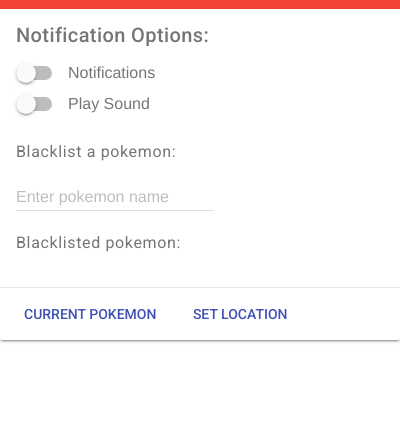
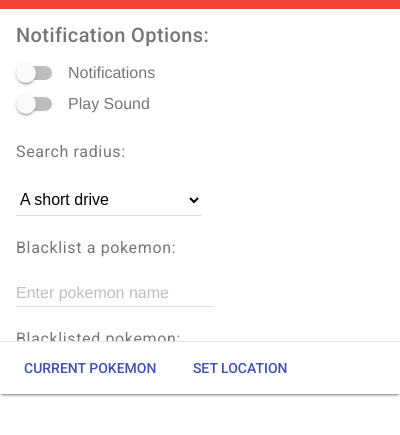
Before and after one commit to KevinMcIntyre/pokemon-go-notifications, a browser extension: page app/popup.html in a window 400 px wide. Both pictures are taken after a click on the link "NOTIFICATION OPTIONS". Shown: the part 51-486 px from the top of the page. Drawn offline with Linux system fonts and the light colour scheme; files that its build step writes are made by us from their sources; files whose address does not match are found by name.

Commit message:
Designed search radius input

```diff
--- a/app/popup.html
+++ b/app/popup.html
@@ -66,6 +66,22 @@
         </label>
       </div>
       <div>
+        <h6 id="search-radius-header">Search radius:</h6>
+        <div class="mdl-tooltip" for="search-radius-header">
+          You will not receive notifications for pokemon outside the specified search radius
+        </div>
+        <div class="search-radius-input-container">
+          <div class="mdl-textfield mdl-js-textfield blacklist-pokemon-input search-radius-input">
+            <select id="radius-select">
+              <option value="drive" selected>A short drive</option>
+              <option value="walk">A short walk</option>
+              <option value="outside">I'll go outside real quick</option>
+              <option value="sit">Don't make me get up</option>
+            </select>
+          </div>
+        </div>
+      </div>
+      <div>
         <h6 id="blacklist-header">Blacklist a pokemon:</h6>
         <div class="mdl-tooltip" for="blacklist-header">
           You will not receive notifications for blacklisted pokemon
--- a/app/styles/main.css
+++ b/app/styles/main.css
@@ -33,6 +33,7 @@
 }
 
 #blacklist-header {
+  margin-top: 0;
   margin-bottom: 0;
 }
 
@@ -112,3 +113,28 @@
 .coordinate-submit-container {
   margin-top: 5px;
 }
+
+#search-radius-header {
+  margin-bottom: 0;
+}
+
+.search-radius-input {
+  width: 55%;
+  margin-right: 15px;
+}
+
+select {
+  border: none;
+  border-bottom: 1px solid rgba(0,0,0,.12);
+  height: 2em;
+  background: white;
+  font-size: 16px;
+}
+option {
+  padding: 3em;
+}
+
+#notification-options-body {
+  height: 300px;
+  overflow-y: scroll;
+}
```
Also changed, not shown: app/scripts.babel/background.js (+7 -3 lines).
